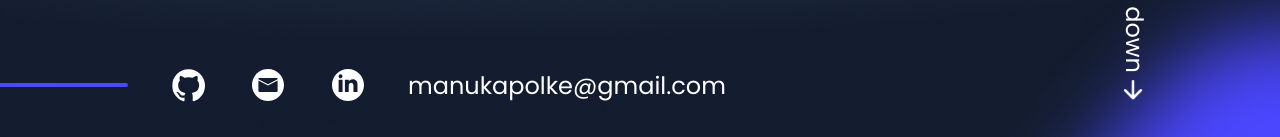
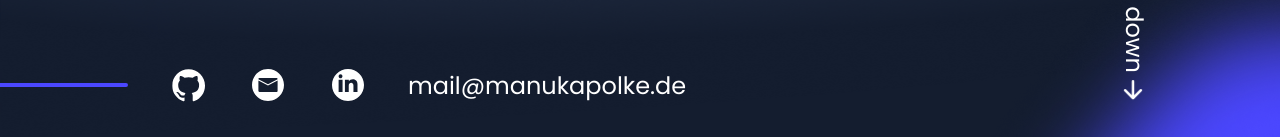
Before and after one commit to ManuKapolke/portfolio, an Angular app: page / in a window 1280 px wide. Shown: the part 663-800 px from the top of the page. Built offline with nearby package versions, Linux system fonts and the light colour scheme.

Commit message:
updated links wrt new website and email

```diff
--- a/src/app/above-the-fold/above-the-fold.component.html
+++ b/src/app/above-the-fold/above-the-fold.component.html
@@ -34,10 +34,10 @@
             data-aos="fade-right"></div>
         <app-contact-icons data-aos-offset="-200" data-aos-delay="2600" data-aos-duration="1500"
             data-aos="fade-up"></app-contact-icons>
-        <a class="email text-link desktop-only" href="mailto:manukapolke@gmail.com" data-aos-offset="-200"
+        <a class="email text-link desktop-only" href="mailto:mail@manukapolke.de" data-aos-offset="-200"
             data-aos-delay="2700" data-aos-duration="1500" data-aos="fade-up">
-            <span>manukapolke@gmail.com</span>
-            <span class="text-link-mirrored">manukapolke@gmail.com</span>
+            <span>mail@manukapolke.de</span>
+            <span class="text-link-mirrored">mail@manukapolke.de</span>
         </a>
     </div>
 
--- a/src/app/contact-form/contact-form.component.ts
+++ b/src/app/contact-form/contact-form.component.ts
@@ -41,12 +41,13 @@ export class ContactFormComponent {
 
     try {
       const response = await this.postFormData();
-      this.checkResponse(response);
+      if (!response.ok) {
+        throw new Error('Mail sending failed: ' + response.statusText);
+      }
+      this.finishSending();
     } catch (error) {
       console.error('An error occurred:', error);
     }
-
-    this.finishSending();
   }
 
   prepareSending(): void {
@@ -61,16 +62,10 @@ export class ContactFormComponent {
   }
 
   async postFormData(): Promise<Response> {
-    return fetch('https://manu-kapolke.developerakademie.net/angular-projects/portfolio/send_mail.php', {
+    return fetch('https://manukapolke.de/send_mail.php', {
       method: 'POST',
       body: this.getFormData()
     });
-  }
-
-  checkResponse(response: Response): void {
-    if (!response.ok) {
-      console.error('Mail sending failed:', response.statusText);
-    }
   }
 
   getFormData(): FormData {
--- a/src/app/contact-icons/contact-icons.component.html
+++ b/src/app/contact-icons/contact-icons.component.html
@@ -6,14 +6,14 @@
                 fill="white" />
         </svg>
     </a>
-    <a class="contact-icon svg-link" href="mailto:manukapolke@gmail.com">
+    <a class="contact-icon svg-link" href="mailto:mail@manukapolke.de">
         <svg width="40" height="40" viewBox="0 0 40 40" fill="none" xmlns="http://www.w3.org/2000/svg">
             <path
                 d="M20 0C8.93333 0 0 8.93333 0 20C0 31.0667 8.93333 40 20 40C31.0667 40 40 31.0667 40 20C40 8.93333 31.0667 0 20 0ZM32 27.4667C32 28.1333 31.4667 28.6667 30.8 28.6667H9.33333C8.53333 28.6667 8 28 8 27.3333V14.4L20 20.6667L32 14.4V27.4667ZM32 12.9333L20 19.2L8 12.9333V12.6667C8 12 8.53333 11.3333 9.33333 11.3333H30.6667C31.4667 11.3333 32 12 32 12.6667V12.9333Z"
                 fill="white" />
         </svg>
     </a>
-    <a class="contact-icon svg-link" href="#" target="_blank">
+    <a class="contact-icon svg-link" href="https://www.linkedin.com/in/manu-kapolke" target="_blank">
         <svg width="40" height="40" viewBox="0 0 40 40" fill="none" xmlns="http://www.w3.org/2000/svg">
             <g clip-path="url(#clip0_151_299)">
                 <path
--- a/src/app/imprint/imprint.component.html
+++ b/src/app/imprint/imprint.component.html
@@ -16,7 +16,7 @@
         <h6>Contact</h6>
         <p>
             Phone: <a href="tel:+4917682065119">+49 (0) 176 82065119</a><br>
-            Email: <a href='mailto:manukapolke@gmail.com'>manukapolke@gmail.com</a>
+            Email: <a href='mailto:mail@manukapolke.de'>mail@manukapolke.de</a>
         </p>
     </div>
 
--- a/src/app/privacy/privacy.component.html
+++ b/src/app/privacy/privacy.component.html
@@ -80,7 +80,7 @@
 
     <h6>Recipient of an objection</h6>
     <p>
-        Manu Kapolke: <a href='mailto:manukapolke@gmail.com'>manukapolke@gmail.com</a>
+        Manu Kapolke: <a href='mailto:mail@manukapolke.de'>mail@manukapolke.de</a>
     </p>
 
     <hr>
@@ -93,7 +93,7 @@
     <p>If you have any questions about data protection, please write an e-mail to the person responsible for data
         protection:</p>
     <p>
-        <a href='mailto:manukapolke@gmail.com'>manukapolke@gmail.com</a>
+        <a href='mailto:mail@manukapolke.de'>mail@manukapolke.de</a>
     </p>
 
     <p>
--- a/src/app/project/project.component.html
+++ b/src/app/project/project.component.html
@@ -1,5 +1,5 @@
 <div class="project-container">
-    <a class="img-container" *ngIf="!isReversed()" href="{{ project.url }}">
+    <a class="img-container" *ngIf="!isReversed()" href="{{ project.url }}" target="_blank">
         <img class="img-laptop" src="{{ project.img }}" alt="laptop showing {{ project.name }} project"
             data-aos="flip-up" data-aos-duration="1500">
         <div class="imgPhone-container" [ngStyle]="getStyleForImgPhoneContainer()">
@@ -24,7 +24,7 @@
         </div>
     </div>
 
-    <a class="img-container" *ngIf="isReversed()" href="{{ project.url }}">
+    <a class="img-container" *ngIf="isReversed()" href="{{ project.url }}" target="_blank">
         <img class="img-laptop" src="{{ project.img }}" alt="laptop showing {{ project.name }} project"
             data-aos="flip-up" data-aos-duration="1500">
         <div class="imgPhone-container" [ngStyle]="getStyleForImgPhoneContainer()">
--- a/src/app/services/project-list.service.ts
+++ b/src/app/services/project-list.service.ts
@@ -10,7 +10,7 @@ export class ProjectListService {
       name: 'Join',
       techStack: 'JavaScript | HTML | CSS',
       description: 'Task manager inspired by the Kanban System. Create and organize tasks using drag and drop functions, assign users and categories.',
-      url: 'https://manu-kapolke.developerakademie.net/join',
+      url: 'https://join.manukapolke.de',
       githubUrl: 'https://github.com/ManuKapolke/join',
       img: 'assets/img/projects/laptop_join.png',
       imgPhone: 'assets/img/projects/smartphone_join.png'
@@ -19,7 +19,7 @@ export class ProjectListService {
       name: 'El Pollo Loco',
       techStack: 'JavaScript | HTML | CSS',
       description: 'Jump, run and throw game based on object-oriented approach. Help Pepe to find coins and salsa to fight against a psycho chicken.',
-      url: 'https://manu-kapolke.developerakademie.net/el_pollo_loco',
+      url: 'https://el-pollo-loco.manukapolke.de',
       githubUrl: 'https://github.com/ManuKapolke/el_pollo_loco',
       img: 'assets/img/projects/laptop_el-pollo-loco.png',
       imgPhone: 'assets/img/projects/smartphone_el-pollo-loco.png'
@@ -37,7 +37,7 @@ export class ProjectListService {
       name: 'Pokédex',
       techStack: 'JavaScript | HTML | CSS | API | Bootstrap',
       description: 'Based on the PokéAPI, a simple library that provides and catalogues Pokémon information.',
-      url: 'https://manu-kapolke.developerakademie.net/pokedex',
+      url: 'https://pokedex.manukapolke.de',
       githubUrl: 'https://github.com/ManuKapolke/pokedex',
       img: 'assets/img/projects/laptop_pokedex.png',
       imgPhone: 'assets/img/projects/smartphone_pokedex.png'
```
Also changed, not shown: 1 other file (tests, documents, lock files or other folders).
